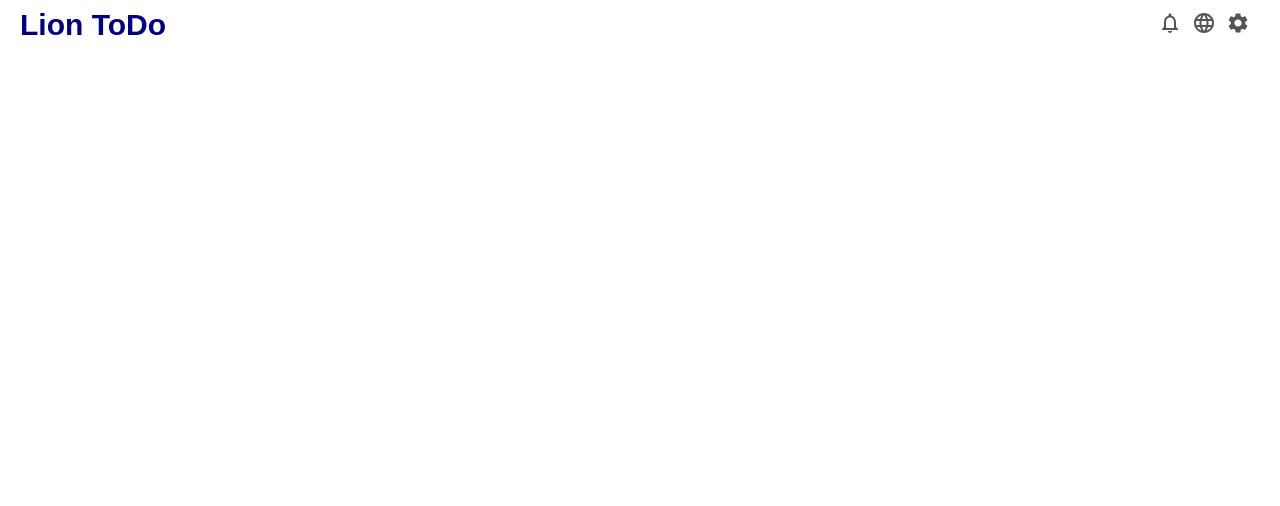
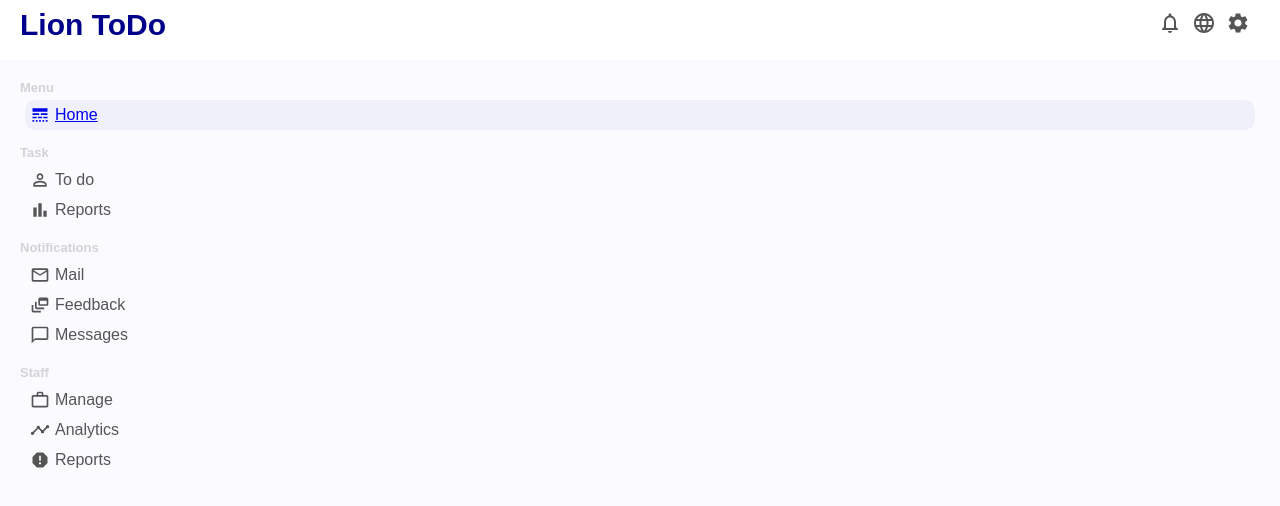
Before and after one commit to JesusLeonChavez/lionTodo, a React (Create React App) app: page / in a window 1280 px wide. Shown: the top 506 px of the page. Built offline with nearby package versions, Linux system fonts and the light colour scheme.

Commit message:
feat: add sideBar component

```diff
--- a/src/App.js
+++ b/src/App.js
@@ -1,11 +1,21 @@
-import './app.css';
 import TopBar from './components/topBar/TopBar';
+
+import "./app.css";
+import SideBar from './components/sideBar/SideBar';
+
+import { BrowserRouter as Router, Routes, Route } from "react-router-dom";
 
 function App() {
   return (
-    <div className="App">
-      <TopBar/>
-    </div>
+    <Router>
+      <TopBar />
+      <div className="container">
+        <SideBar />
+        <Routes>
+          <Route exact path="/" />
+        </Routes>
+      </div>
+    </Router>
   );
 }
 
--- /dev/null
+++ b/src/components/sideBar/SideBar.jsx
@@ -0,0 +1,84 @@
+import React from 'react'
+
+import "./sideBar.css"
+import {
+  LineStyle,
+  Timeline,
+  PermIdentity,
+  BarChart,
+  MailOutline,
+  DynamicFeed,
+  ChatBubbleOutline,
+  WorkOutline,
+  Report,
+} from "@mui/icons-material";
+import { Link } from "react-router-dom";
+
+export default function SideBar() {
+  return (
+    <div className="sideBar">
+      <div className="sideBarWrapper">
+        <div className="sideBarMenu">
+          <h3 className="sideBarTitle">Menu</h3>
+          <ul className="sideBarList">
+            <Link to="/">
+              <li className="sideBarListItem active">
+                <LineStyle className="sideBarIcon" />
+                Home
+              </li>
+            </Link>
+          </ul>
+        </div>
+        <div className="sideBarMenu">
+          <h3 className="sideBarTitle">Task</h3>
+          <ul className="sideBarList">
+            <Link to="/users" className="link">
+              <li className="sideBarListItem">
+                <PermIdentity className="sideBarIcon" />
+                To do
+              </li>
+            </Link>
+            <li className="sideBarListItem">
+              <BarChart className="sideBarIcon" />
+              Reports
+            </li>
+          </ul>
+        </div>
+        <div className="sideBarMenu">
+          <h3 className="sideBarTitle">Notifications</h3>
+          <ul className="sideBarList">
+            <li className="sideBarListItem">
+              <MailOutline className="sideBarIcon" />
+              Mail
+            </li>
+            <li className="sideBarListItem">
+              <DynamicFeed className="sideBarIcon" />
+              Feedback
+            </li>
+            <li className="sideBarListItem">
+              <ChatBubbleOutline className="sideBarIcon" />
+              Messages
+            </li>
+          </ul>
+        </div>
+        <div className="sideBarMenu">
+          <h3 className="sideBarTitle">Staff</h3>
+          <ul className="sideBarList">
+            <li className="sideBarListItem">
+              <WorkOutline className="sideBarIcon" />
+              Manage
+            </li>
+            <li className="sideBarListItem">
+              <Timeline className="sideBarIcon" />
+              Analytics
+            </li>
+            <li className="sideBarListItem">
+              <Report className="sideBarIcon" />
+              Reports
+            </li>
+          </ul>
+        </div>
+      </div>
+    </div>
+  );
+}
--- /dev/null
+++ b/src/components/sideBar/sideBar.css
@@ -0,0 +1,44 @@
+.sideBar{
+    flex: 1;
+    height: calc(100vh - 50px);
+    background-color: rgb(251, 251, 255);
+    position: sticky;
+    top: 50px;
+}
+
+.sideBarWrapper{
+    padding: 20px;
+    color: #555;
+}
+
+.sideBarMenu{
+    margin-bottom: 10px;
+}
+
+.sideBarTitle{
+    font-size: 13px;
+    color: lightgray;
+}
+
+.sideBarList{
+    list-style: none;
+    padding: 5px;
+}
+
+.sideBarListItem{
+    padding: 5px;
+    cursor: pointer;
+    display: flex;
+    align-items: center;
+    border-radius: 10px;
+}
+
+.sideBarListItem.active,
+.sideBarListItem:hover{
+    background-color: rgb(240, 240, 250);
+}
+
+.sideBarIcon{
+    margin-right: 5px;
+    font-size: 20px !important;
+}
```
